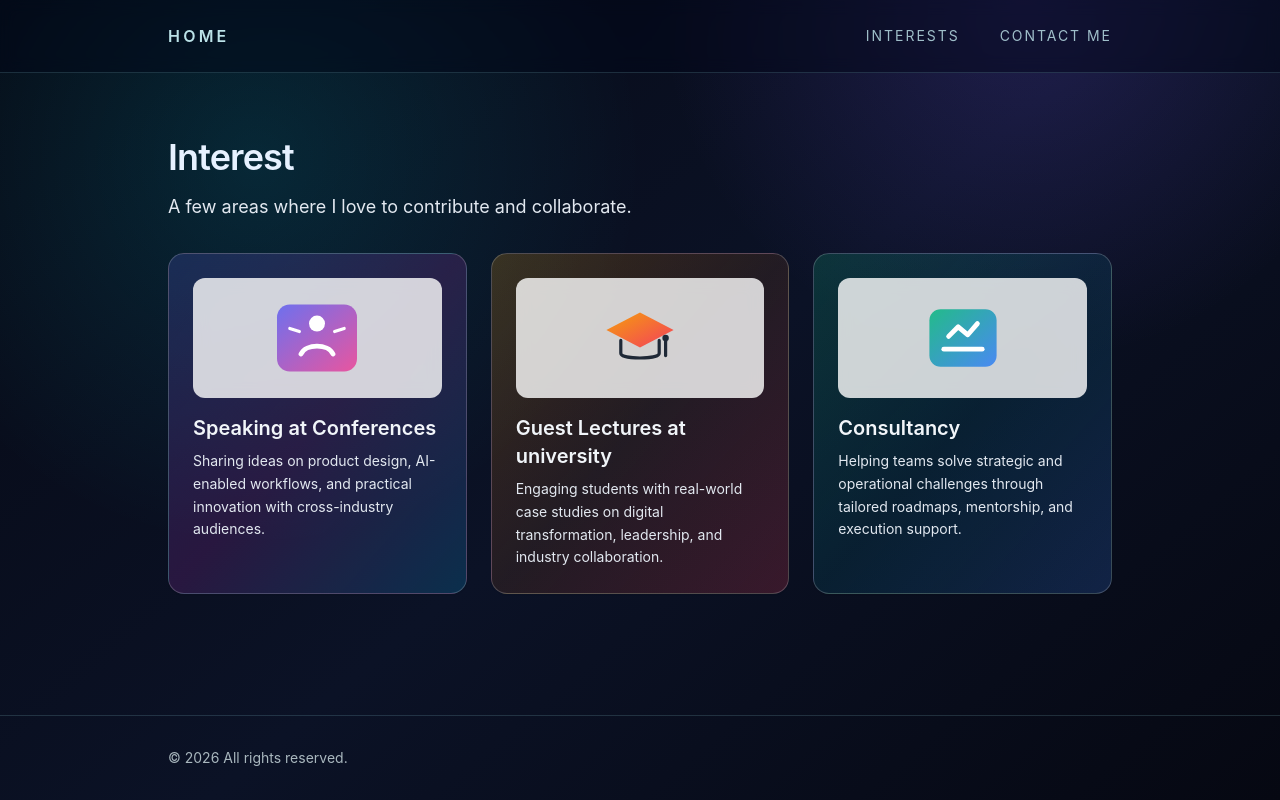
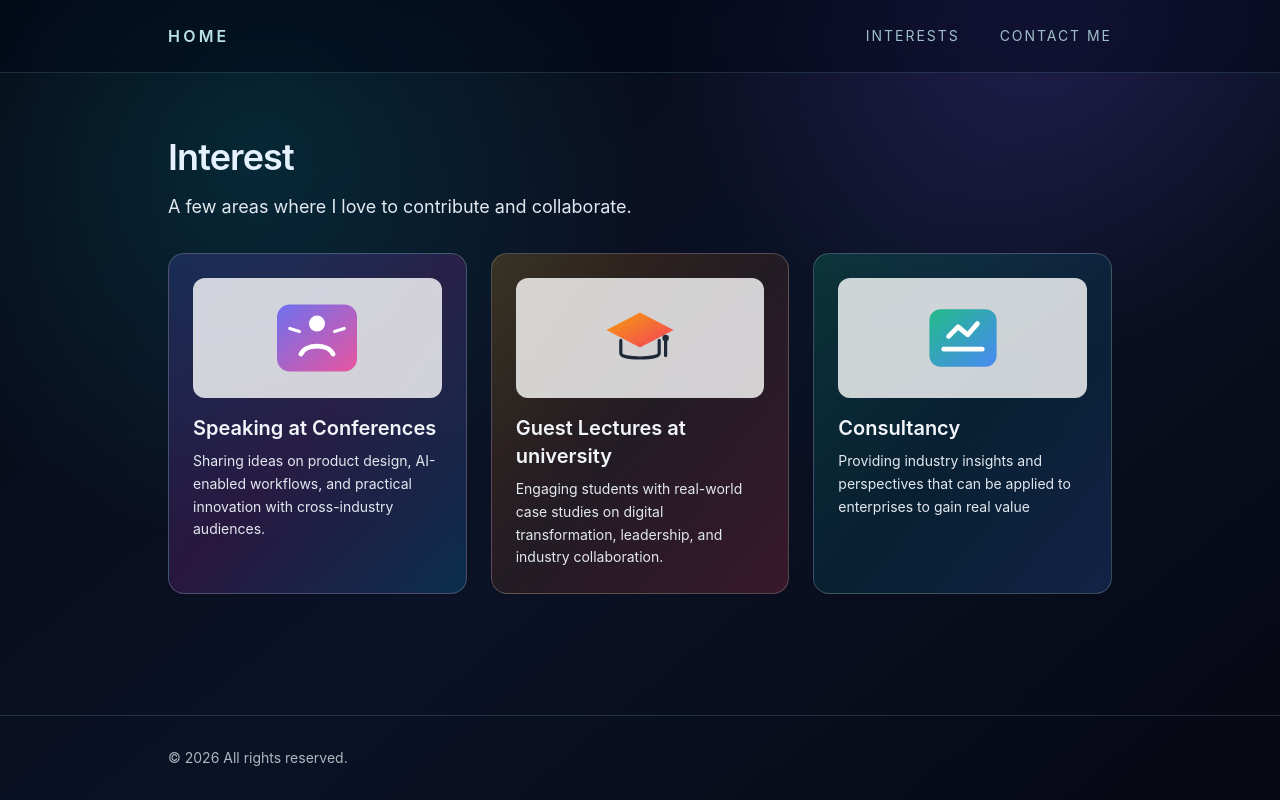
Before and after one commit to Amal-Makwana/amalmakwana, a Next.js app in the folder my-site/: page /Interest in a window 1280 px wide. Built offline with nearby package versions, Linux system fonts and the light colour scheme.

Commit message:
Update consultancy copy and remove homepage portfolio label

```diff
--- a/my-site/app/Interest/page.jsx
+++ b/my-site/app/Interest/page.jsx
@@ -42,7 +42,7 @@ const interestCards = [
   {
     title: "Consultancy",
     description:
-      "Helping teams solve strategic and operational challenges through tailored roadmaps, mentorship, and execution support.",
+      "Providing industry insights and perspectives that can be applied to enterprises to gain real value",
     palette: "from-emerald-500/20 via-cyan-500/10 to-blue-500/20",
     svg: (
       <svg viewBox="0 0 120 120" className="h-24 w-24" aria-hidden="true">
--- a/my-site/app/Interests/page.jsx
+++ b/my-site/app/Interests/page.jsx
@@ -42,7 +42,7 @@ const interestCards = [
   {
     title: "Consultancy",
     description:
-      "Helping teams solve strategic and operational challenges through tailored roadmaps, mentorship, and execution support.",
+      "Providing industry insights and perspectives that can be applied to enterprises to gain real value",
     palette: "from-emerald-500/20 via-cyan-500/10 to-blue-500/20",
     svg: (
       <svg viewBox="0 0 120 120" className="h-24 w-24" aria-hidden="true">
--- a/my-site/app/page.jsx
+++ b/my-site/app/page.jsx
@@ -3,7 +3,6 @@ export default function HomePage() {
     <div className="editorial">
       <section className="section-grid">
         <div className="space-y-6">
-          <p className="text-xs uppercase tracking-[0.28em] text-cyan-200/80">AI Native Portfolio</p>
           <h1>
             Hello
             <br />
```
